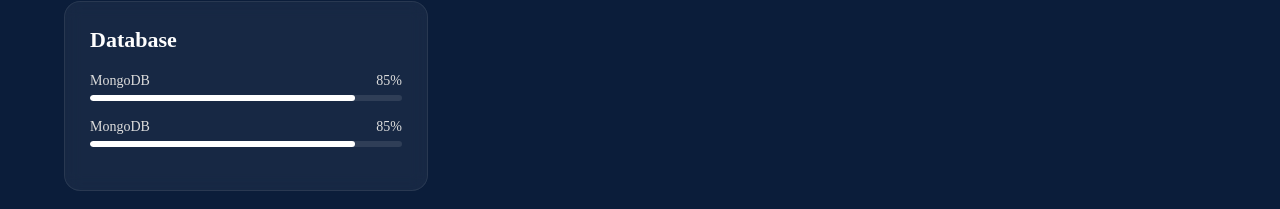
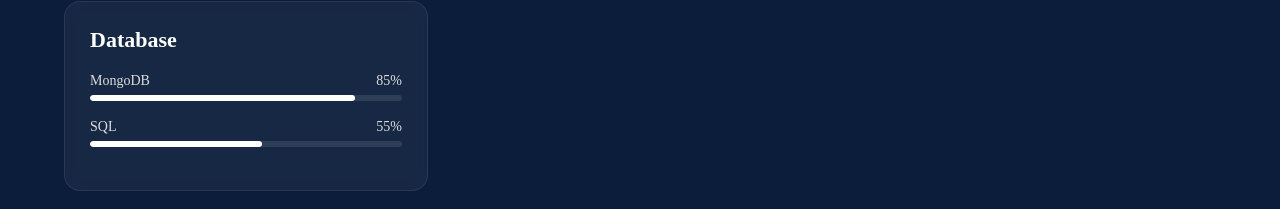
Before and after one commit to ayishashalba/Portfolio, a React (Vite) app: page /skills in a window 1280 px wide. Shown: the part 519-728 px from the top of the page. Built offline with nearby package versions, Linux system fonts and the light colour scheme.

Commit message:
linked in

```diff
--- a/src/pages/Skills.jsx
+++ b/src/pages/Skills.jsx
@@ -105,11 +105,11 @@
             </div>
             <div className="skill-item">
               <div className="skill-head">
-                <span>MongoDB</span>
-                <span>85%</span>
+                <span>SQL</span>
+                <span>55%</span>
               </div>
               <div className="progress-bar">
-                <div className="progress" style={{ width: "85%" }}></div>
+                <div className="progress" style={{ width: "55%" }}></div>
               </div>
             </div>
           </div>
```
